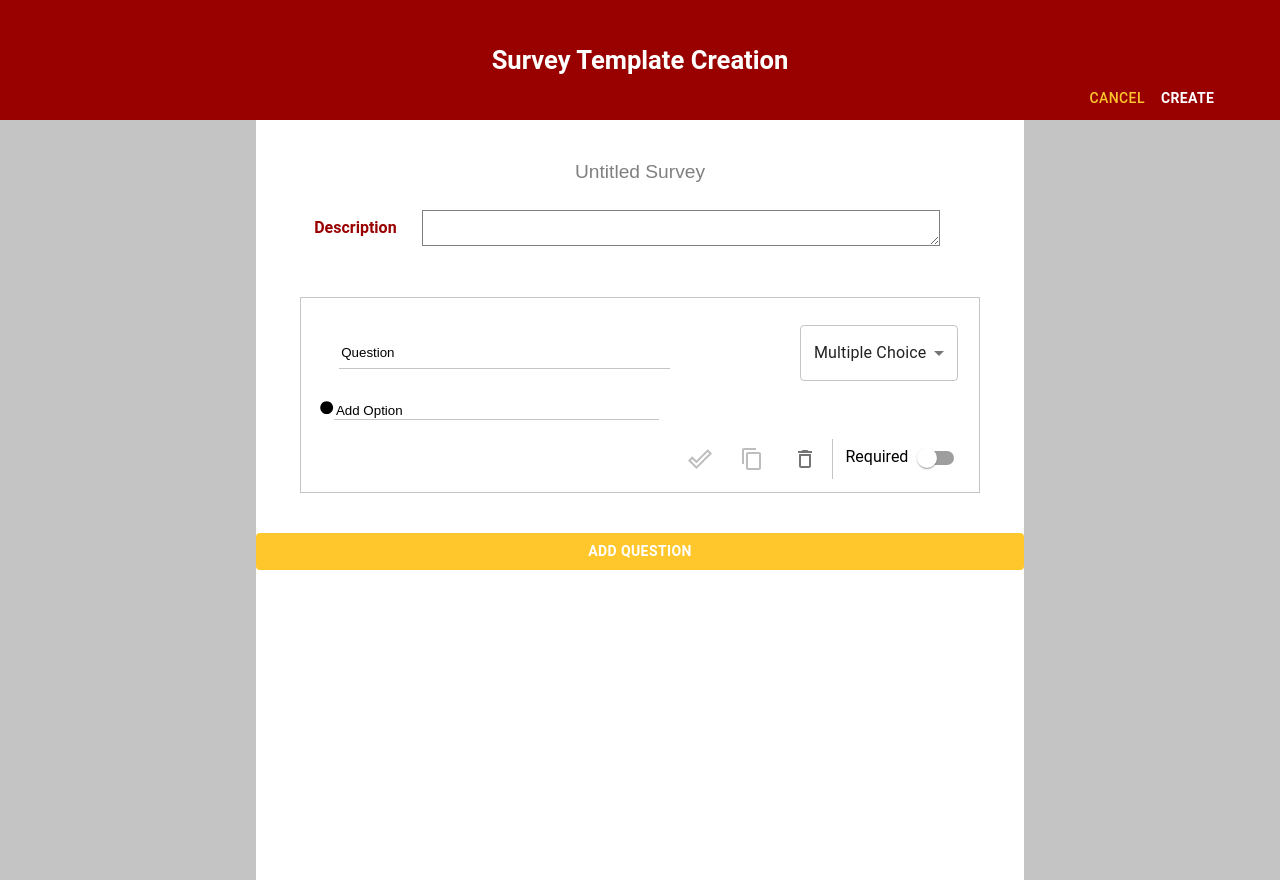
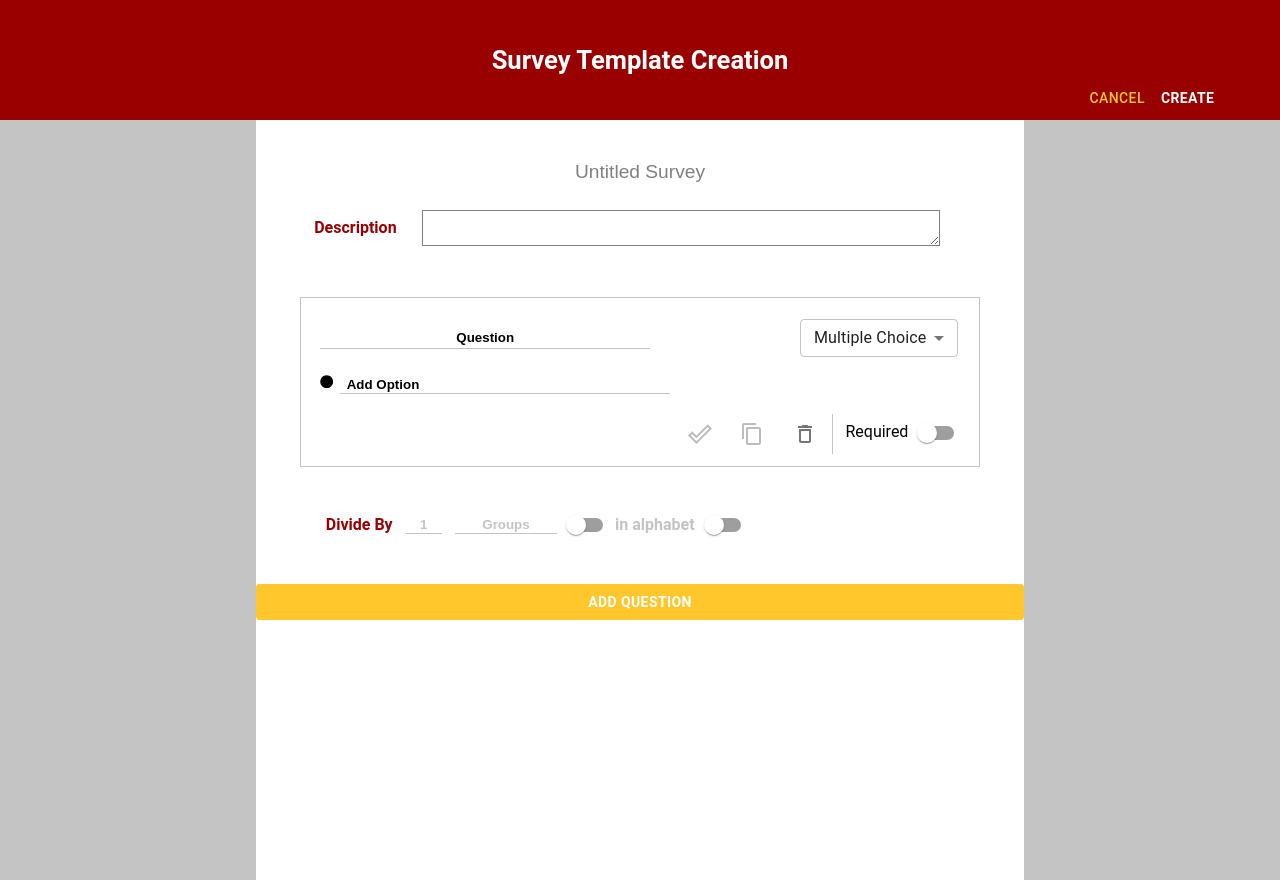
Before and after one commit to yichi-yang/ELC-Survey-Platform, a React (Create React App) app in the folder frontend/: page /admin/create_survey in a window 1280 px wide. Built offline with nearby package versions, Linux system fonts and the light colour scheme.

Commit message:
divide by groups

```diff
--- a/frontend/src/components/CreateSurvey/index.js
+++ b/frontend/src/components/CreateSurvey/index.js
@@ -63,6 +63,15 @@ export default function CreateSurvey(props) {
     marginTop: '5vh',
   };
 
+  const underLineInput = {
+    minHeight: '10px',
+    marginLeft: '1vw',
+    width: '15%',
+    border: 'none',
+    borderBottom: 'solid 1px #C4C4C4',
+    fontWeight: 'bold',
+  };
+
   const [shouldRender, setUpdate] = useState(false);
 
   const types = ['Multiple Choice', 'Selection', 'Short Answer'];
@@ -79,11 +88,13 @@ export default function CreateSurvey(props) {
 
   const [required, setRequired] = useState(false);
 
-  // const [groupNum, setGroupNum] = useState(1);
+  const [groupNum, setGroupNum] = useState(1);
 
-  // const [grouped, setGrouped] = useState(false);
+  const [groupName, setGroupName] = useState('Groups');
 
-  // const [letterGroup, setLetterGroup] = useState(false);
+  const [grouped, setGrouped] = useState(false);
+
+  const [letterGroup, setLetterGroup] = useState(false);
 
   const iconButtonStyle = {
     margin: '0 0.5vw',
@@ -125,7 +136,9 @@ export default function CreateSurvey(props) {
               ) : (
                 <CircleOutlinedIcon fontSize="1vw" />
               )}
+                <span style={{ padding: '0.5vw', fontSize: '1vw' }}>
                         {q}
+                </span>
             </div>
           );
         })}
@@ -285,11 +298,13 @@ export default function CreateSurvey(props) {
                 value={question}
                 onChange={(e) => setQuestion(e.target.value)}
                 style={{
-                  minHeight: '30px',
+                  minHeight: '20px',
                   width: '50%',
-                  margin: '2vw',
+                  margin: '0.5vw',
                   border: 'none',
                   borderBottom: 'solid 1px #C4C4C4',
+                  fontWeight: 'bold',
+                  textAlign: 'center',
                 }}
               />
 
@@ -298,6 +313,7 @@ export default function CreateSurvey(props) {
                   defaultValue={0}
                   onChange={typeChange}
                   inputProps={{ 'aria-label': 'Without label' }}
+                  style={{ height: '3vw' }}
                 >
                   <MenuItem value={0}>Multiple Choice</MenuItem>
                   <MenuItem value={1}>Selection</MenuItem>
@@ -317,12 +333,21 @@ export default function CreateSurvey(props) {
                       ) : (
                         <CircleOutlinedIcon fontSize="1vw" />
                       )}
+                      <span style={{ padding: '0.8vw', fontSize: '1vw' }}>
                         {q}
+                      </span>
                     </div>
                   );
                 })}
 
-                <div style={{ margin: '5px', fontSize: '1.2vw' }}>
+                <div
+                  style={{
+                    margin: '5px',
+                    fontSize: '1.2vw',
+                    content: 'flex',
+                    alignItems: 'center',
+                  }}
+                >
                   {questionType ? (
                     <SquareIcon fontSize="1vw" />
                   ) : (
@@ -342,6 +367,9 @@ export default function CreateSurvey(props) {
                       width: '50%',
                       border: 'none',
                       borderBottom: 'solid 1px #C4C4C4',
+                      fontWeight: 'bold',
+                      margin: '0.5vw 0 0 0.5vw',
+                      paddingLeft:'0.5vw'
                     }}
                   />
                 </div>
@@ -425,9 +453,16 @@ export default function CreateSurvey(props) {
           <div></div>
         )}
 
-        {/* <div>
-          <strong style={{color:'#990000'}}>Divide By</strong>  */}
-        {/*
+        <div
+          style={{
+            margin: '3vw 1vw 0vw 3vw',
+            display: 'flex',
+            alignItems: 'center',
+            justifyContent: 'left',
+            alignItems:'center',
+          }}
+        >
+          <strong style={{ color: '#990000' }}>Divide By</strong>
           <input
             type="text"
             value={groupNum}
@@ -435,28 +470,48 @@ export default function CreateSurvey(props) {
               setGroupNum(e.target.value);
             }}
             style={{
-                  minHeight: '30px',
+              minHeight: '10px',
               width: '5%',
-                  margin: '2vw',
+              marginLeft: '1vw',
               border: 'none',
               borderBottom: 'solid 1px #C4C4C4',
+              color: '#C4C4C4',
+              fontWeight: 'bold',
+              textAlign: 'center',
             }}
           />
 
           <input
             type="text"
-                value={}
+            value={groupName}
             onChange={(e) => {
-                  setGroupNum(e.target.value);
+              setGroupName(e.target.value);
             }}
             style={{
-                  minHeight: '30px',
-                  margin: '2vw',
+              minHeight: '10px',
+              marginLeft: '1vw',
+              width: '15%',
               border: 'none',
               borderBottom: 'solid 1px #C4C4C4',
+              color: '#C4C4C4',
+              fontWeight: 'bold',
+              textAlign: 'center',
             }}
-              /> */}
-        {/* </div> */}
+          />
+          <Switch
+            checked={grouped}
+            onChange={() => {
+              setGrouped(!grouped);
+            }}
+          />
+          <strong style={{ color: '#C4C4C4' }}> in alphabet</strong>
+          <Switch
+            checked={letterGroup}
+            onChange={() => {
+              setLetterGroup(!letterGroup);
+            }}
+          />
+        </div>
 
         <Button
           id="addQuestion"
```
Lines whose indentation alone changed are shown as unchanged.
